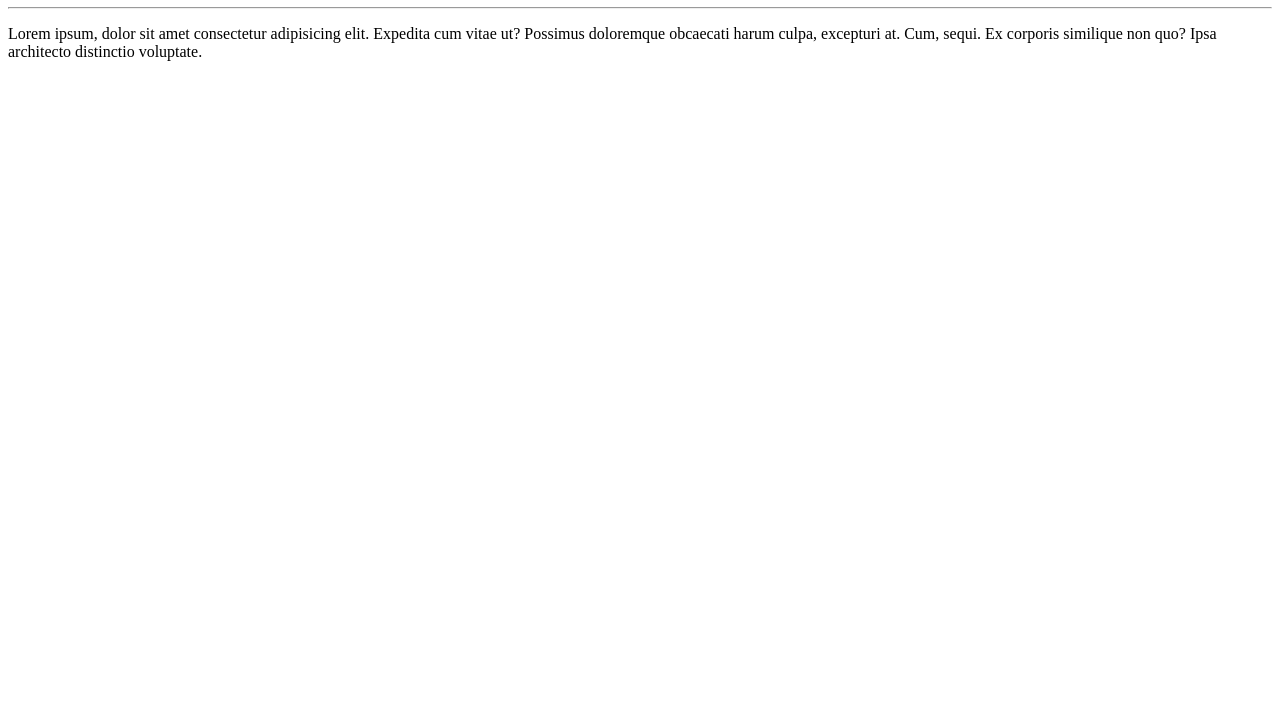
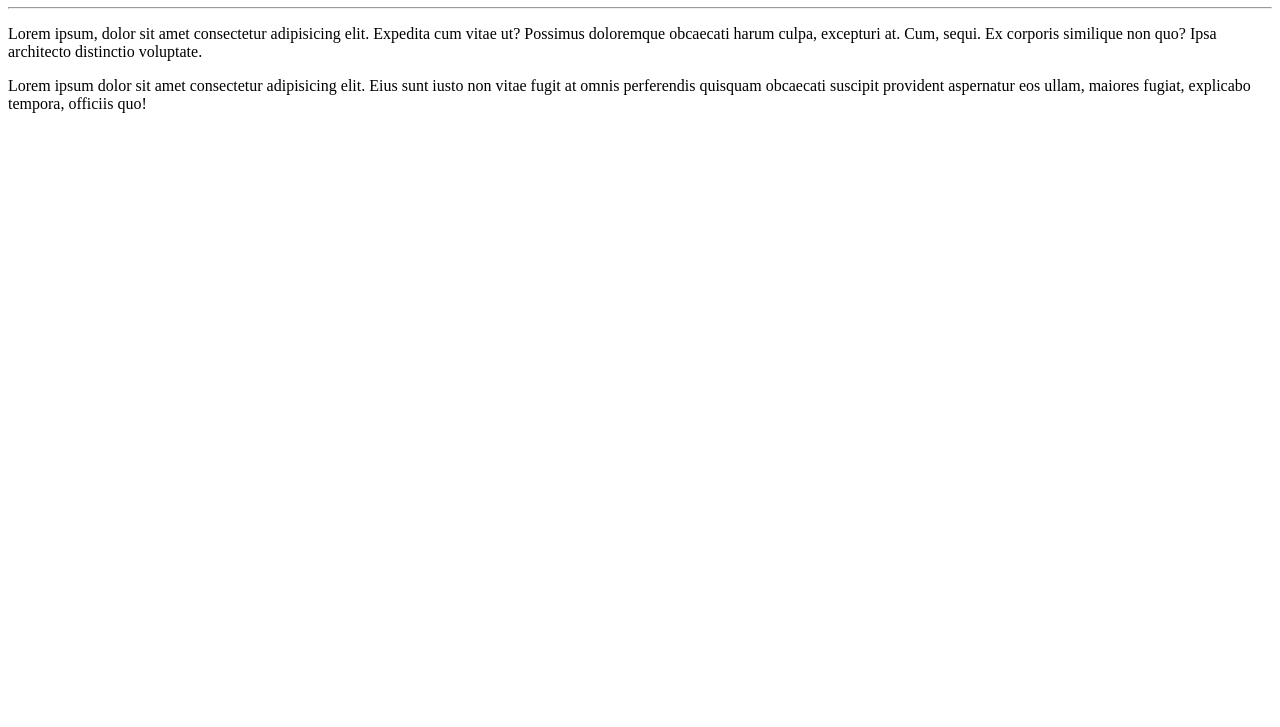
Before and after one commit to tarcisioflauzino0/Hello-World-II, a plain HTML site: page site exemplo/index.html in a window 1280 px wide. Shown: the part 73-800 px from the top of the page. Drawn offline with Linux system fonts and the light colour scheme.

Commit message:
Adicionei um parágrafo

```diff
--- a/site exemplo/index.html
+++ b/site exemplo/index.html
@@ -9,6 +9,7 @@
     <h1>Hello World!</h1>
     <hr>
     <p>Lorem ipsum, dolor sit amet consectetur adipisicing elit. Expedita cum vitae ut? Possimus doloremque obcaecati harum culpa, excepturi at. Cum, sequi. Ex corporis similique non quo? Ipsa architecto distinctio voluptate.</p>
+    <p>Lorem ipsum dolor sit amet consectetur adipisicing elit. Eius sunt iusto non vitae fugit at omnis perferendis quisquam obcaecati suscipit provident aspernatur eos ullam, maiores fugiat, explicabo tempora, officiis quo!</p>
 
 </body>
 </html>
```
